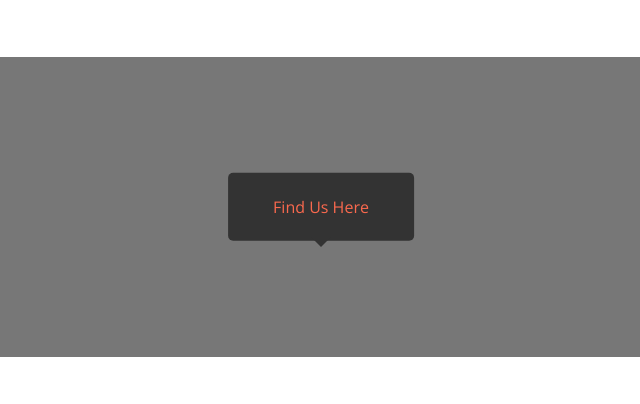
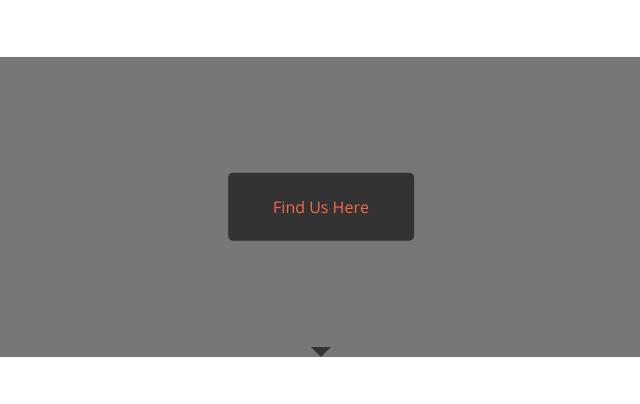
Before and after one commit to Yousef-0-1/moderno, a plain HTML site: page index.html in a window 1280 px wide. Shown: the part 2726-3130 px from the top of the page, 319-959 px from the left. Drawn offline with nearby package versions, Linux system fonts and the light colour scheme; a web font is replaced by a local one.

Commit message:
Update moderno.css

```diff
--- a/css/moderno.css
+++ b/css/moderno.css
@@ -377,9 +377,12 @@ header nav ul a:not(:last-child){
 .contacts .iframe::after {
   content: "";
   position: absolute;
-  top: calc(50% + 40.5px);
+  bottom: -10px;
   left: 50%;
-  transform: translate(-50% , -50%);
+  translateX(-50%);
+  width: 0;
+  height: 0;
+  transform: translateX(-50%);
   border: 10px solid;
   border-color: var(--secondary-color) transparent transparent transparent;
 }
```
